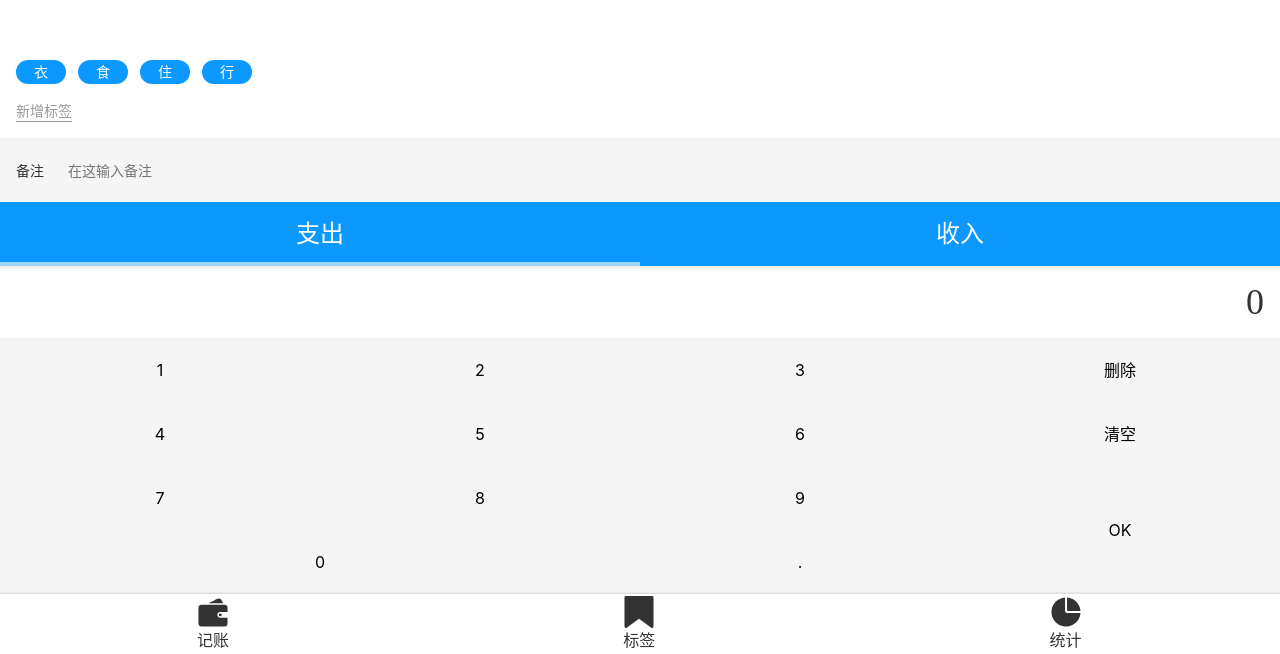
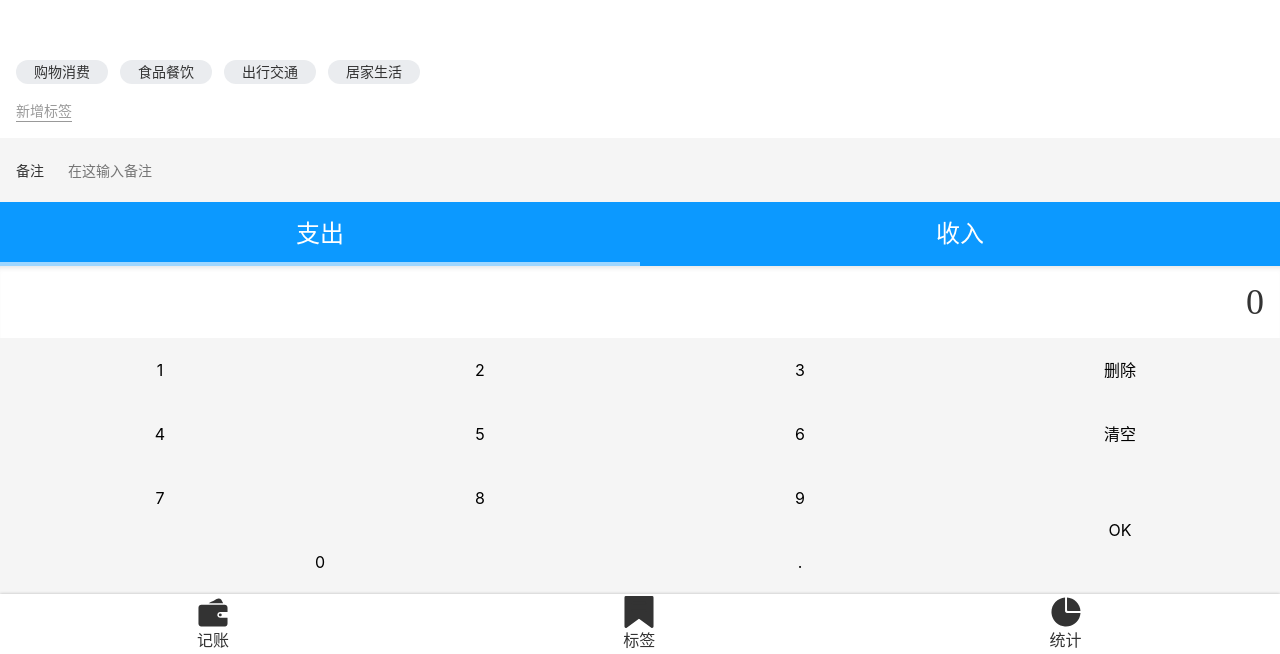
Before and after one commit to jiangyongting0810/morney-live-list, a Vue app: page /#/Money in a window 1280 px wide. Shown: the part 146-800 px from the top of the page. Built offline with nearby package versions, Linux system fonts and the light colour scheme.

Commit message:
可以选中或者取消 tag

```diff
--- a/src/components/Money/Tags.vue
+++ b/src/components/Money/Tags.vue
@@ -4,18 +4,34 @@
       <button>新增标签</button>
     </div>
     <ul class="current">
-      <li>衣</li>
-      <li>食</li>
-      <li>住</li>
-      <li>行</li>
+      <!--      :class="{selected}给class属性，然后做selected的判断-->
+      <li v-for="tag in dataSource" :key="tag"
+          :class="{selected:selectedTags.indexOf(tag)>=0}"
+          @click="toggle(tag)">{{ tag }}
+      </li>
     </ul>
   </div>
 </template>
 
 <script lang="ts">
-export default {
-  name: 'Tags'
-};
+import Vue from 'vue';
+import {Component, Prop} from 'vue-property-decorator';
+
+@Component
+export default class Tags extends Vue {
+  //让ts知道是字符串数组
+  @Prop() dataSource: string[] | undefined;
+  selectedTags: string[] = [];
+
+  toggle(tag: string) {
+    const index = this.selectedTags.indexOf(tag);
+    if (index >= 0) {
+      this.selectedTags.splice(index, 1);
+    } else {
+      this.selectedTags.push(tag);
+    }
+  }
+}
 </script>
 
 <style lang="scss" scoped>
@@ -34,15 +50,21 @@
     flex-wrap: wrap;
 
     > li {
-      background: rgba(12, 153, 255, 1);
+      background: rgba(234, 236, 239, 1);
       $h: 24px;
       height: $h;
       border-radius: 18px;
       padding: 0 18px;
       margin-right: 12px;
-      color: white;
+      color: #333;
       line-height: $h;
-      margin-top: 4px;
+      margin-top: 8px;
+
+      &.selected {
+        background: #0c99ff;
+        box-shadow: 0 4px 10px rgba(12, 153, 255, 0.25);
+        color: white;
+      }
     }
   }
 
--- a/src/views/Money.vue
+++ b/src/views/Money.vue
@@ -2,15 +2,15 @@
   <div>
     <Layout class-prefix="layout">
       <NumberPad/>
-      <Types :xxx="333"/>
+      <Types/>
       <Notes/>
-      <Tags/>
+      <Tags :data-source="tags"/>
 
     </Layout>
   </div>
 </template>
 
-<script lang="ts">
+<script>
 import NumberPad from '@/components/Money/NumberPad.vue';
 import Types from '@/components/Money/Types.vue';
 import Notes from '@/components/Money/Notes.vue';
@@ -19,6 +19,11 @@
 export default {
   name: 'Money',
   components: {Tags, Notes, Types, NumberPad},
+  data(){
+    return{
+      tags:['购物消费','食品餐饮','出行交通','居家生活']
+    }
+  }
 };
 </script>
 
```
